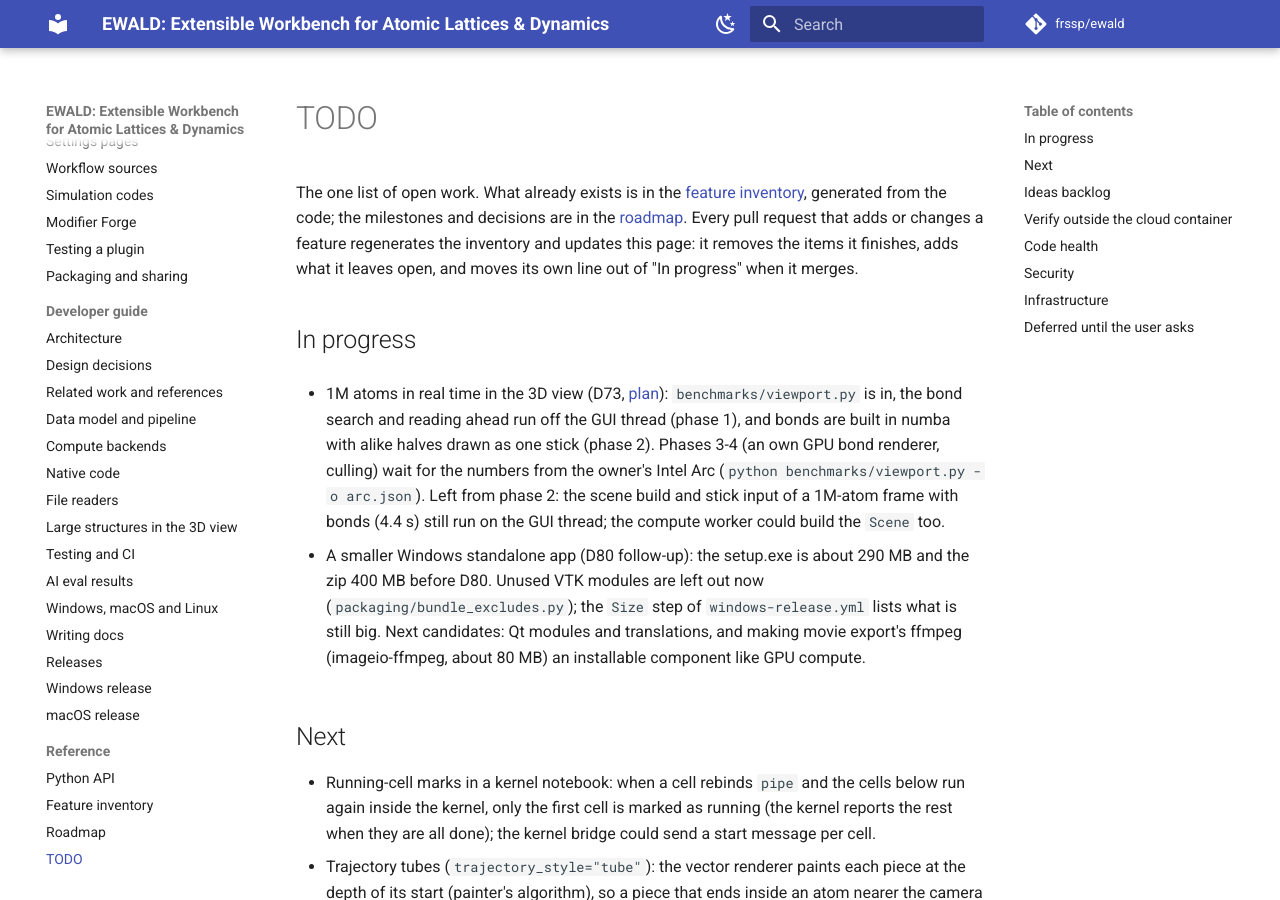
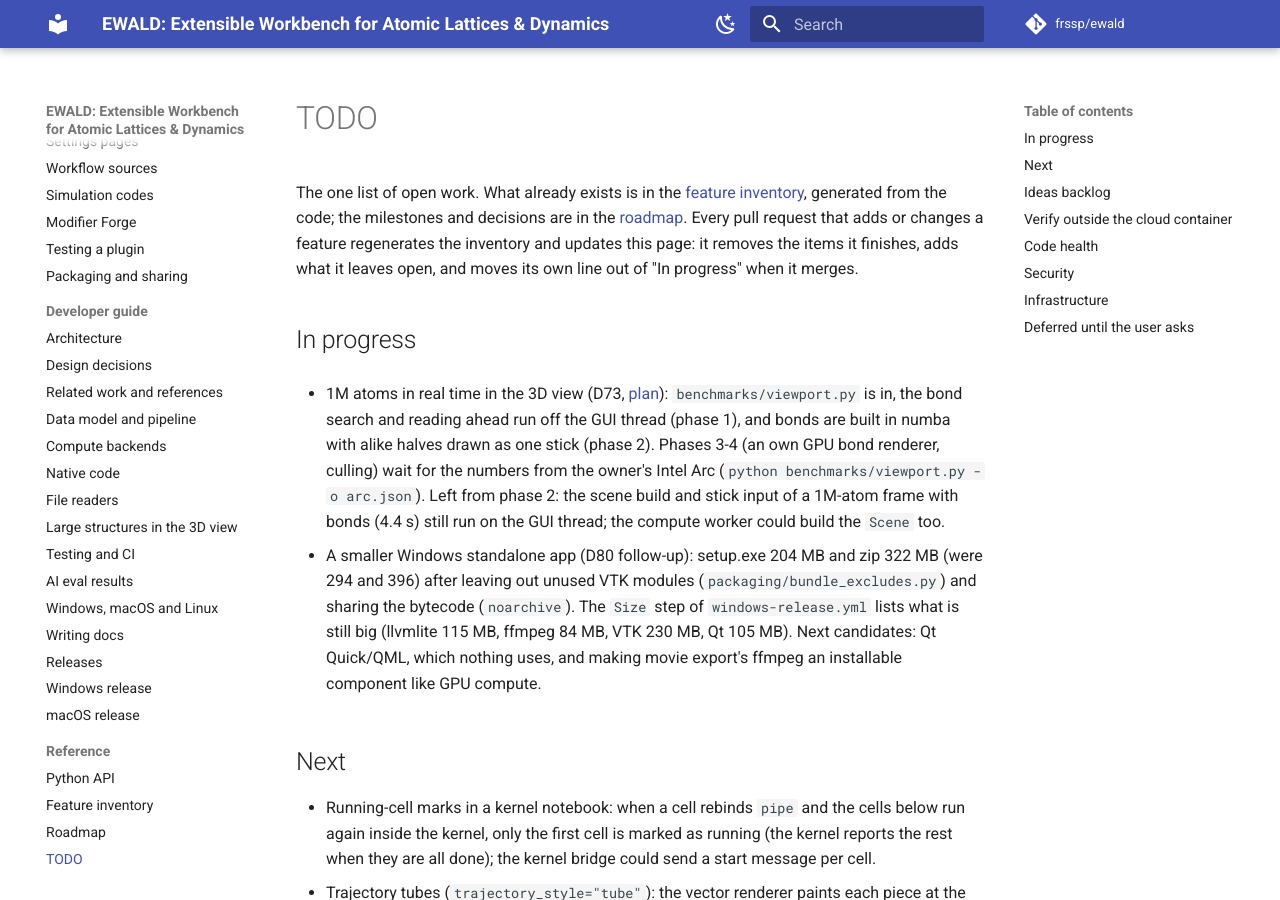
Before and after one commit to frssp/ewald, an MkDocs documentation site: the page built from docs/todo.md, in a window 1280 px wide and 900 px high. Built offline with MkDocs 1.6.1 and Material for MkDocs 9.7.7, drawn with Linux system fonts in a browser that asks for light colours; comment, search, counter and statistics services are not loaded.

Commit message:
Record the Windows app sizes after the slimming
Co-Authored-By: Claude Opus 5.5 <noreply@anthropic.com>

```diff
--- a/docs/todo.md
+++ b/docs/todo.md
@@ -16,11 +16,11 @@ it removes the items it finishes, adds what it leaves open, and moves its own li
   of a 1M-atom frame with bonds (4.4 s) still run on the GUI thread; the compute worker could
   build the `Scene` too.
 
-- A smaller Windows standalone app (D80 follow-up): the setup.exe is about 290 MB and the zip
-  400 MB before D80. Unused VTK modules are left out now (`packaging/bundle_excludes.py`); the
-  `Size` step of `windows-release.yml` lists what is still big. Next candidates: Qt modules and
-  translations, and making movie export's ffmpeg (imageio-ffmpeg, about 80 MB) an installable
-  component like GPU compute.
+- A smaller Windows standalone app (D80 follow-up): setup.exe 204 MB and zip 322 MB (were 294 and
+  396) after leaving out unused VTK modules (`packaging/bundle_excludes.py`) and sharing the
+  bytecode (`noarchive`). The `Size` step of `windows-release.yml` lists what is still big
+  (llvmlite 115 MB, ffmpeg 84 MB, VTK 230 MB, Qt 105 MB). Next candidates: Qt Quick/QML, which
+  nothing uses, and making movie export's ffmpeg an installable component like GPU compute.
 
 ## Next
 
```
Also changed, not shown: docs/developer/windows-release.md (+3 -1 lines).
